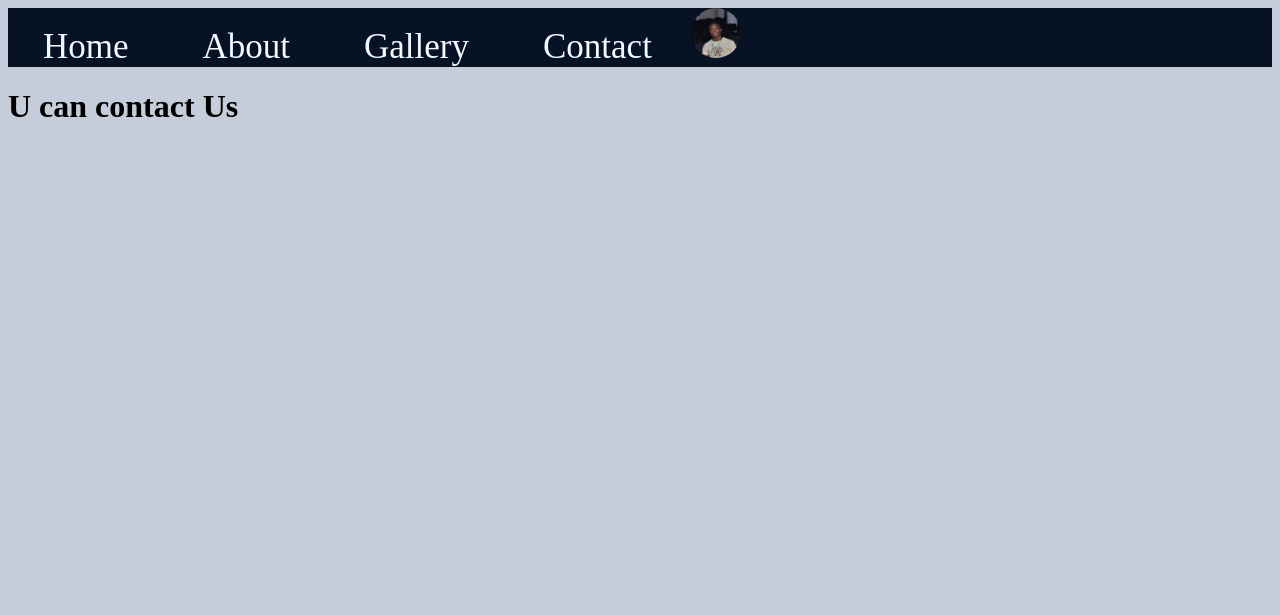
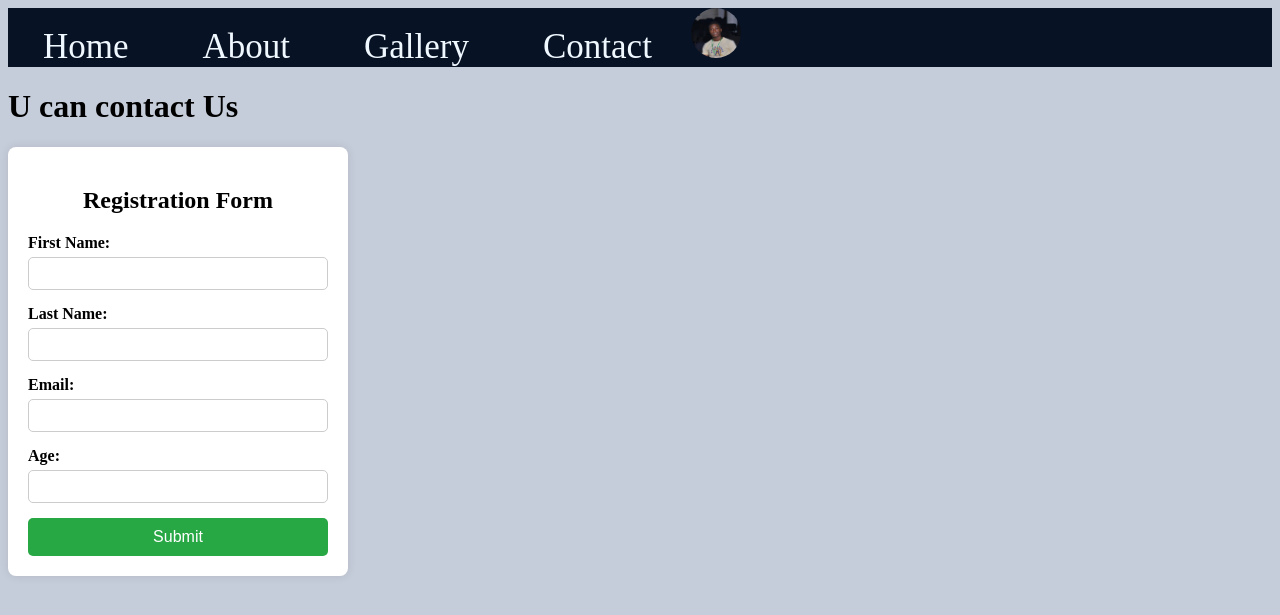
Before and after one commit to ofwonogodwin/weekend_code_2, a Django app: template templates/contact.html in a window 1280 px wide. Shown: the top 615 px of the page. Run offline with Django 3.2, Linux system fonts and the light colour scheme; the template is opened without the code that fills it, so the values that code supplies are empty.

Commit message:
Added the foms.py page

```diff
--- a/home/static/main.css
+++ b/home/static/main.css
@@ -17,3 +17,45 @@ a{
     height: 50px;
     border-radius: 30px;
 }
+.form-container {
+    background: white;
+    padding: 20px;
+    border-radius: 8px;
+    box-shadow: 0 0 10px rgba(0, 0, 0, 0.1);
+    width: 300px;
+}
+
+h2 {
+    text-align: center;
+    margin-bottom: 20px;
+}
+
+form {
+    display: flex;
+    flex-direction: column;
+}
+
+label {
+    font-weight: bold;
+    margin-bottom: 5px;
+}
+input {
+    padding: 8px;
+    margin-bottom: 15px;
+    border: 1px solid #ccc;
+    border-radius: 5px;
+}
+
+button {
+    background-color: #28a745;
+    color: white;
+    padding: 10px;
+    border: none;
+    border-radius: 5px;
+    cursor: pointer;
+    font-size: 16px;
+}
+
+button:hover {
+    background-color: #218838;
+}
--- a/home/views.py
+++ b/home/views.py
@@ -1,5 +1,6 @@
 from django.shortcuts import render
 from.models import Members
+from.forms import MemberForm
 
 # Create your views here.
 def home(request):
@@ -13,4 +14,7 @@ def gallery(request):
     return render(request,'gallery.html')
 
 def contact(request):
-    return render(request,'contact.html')
+    if request.method =='post':
+        form =MemberForm(request.post or None)
+    else:
+        return render(request,'contact.html')
--- a/templates/contact.html
+++ b/templates/contact.html
@@ -5,4 +5,24 @@
 
 {% block content %}
     <h1>U can contact Us</h1>
+    <div class="form-container">
+        <h2>Registration Form</h2>
+        <form action="{% url 'contactpage' %}" method="post">
+            {% csrf_token %}
+            <label for="first-name">First Name:</label>
+            <input type="text" id="first-name" name="first-name" required>
+
+            <label for="last-name">Last Name:</label>
+            <input type="text" id="last-name" name="last-name" required>
+
+            <label for="email">Email:</label>
+            <input type="email" id="email" name="email" required>
+
+            <label for="age">Age:</label>
+            <input type="number" id="age" name="age" required>
+
+            <button type="submit">Submit</button>
+        </form>
+    </div>
+    {% csrf_token %}
 {% endblock content %}
```
Also changed, not shown: home/forms.py (added, +8 -0 lines).
